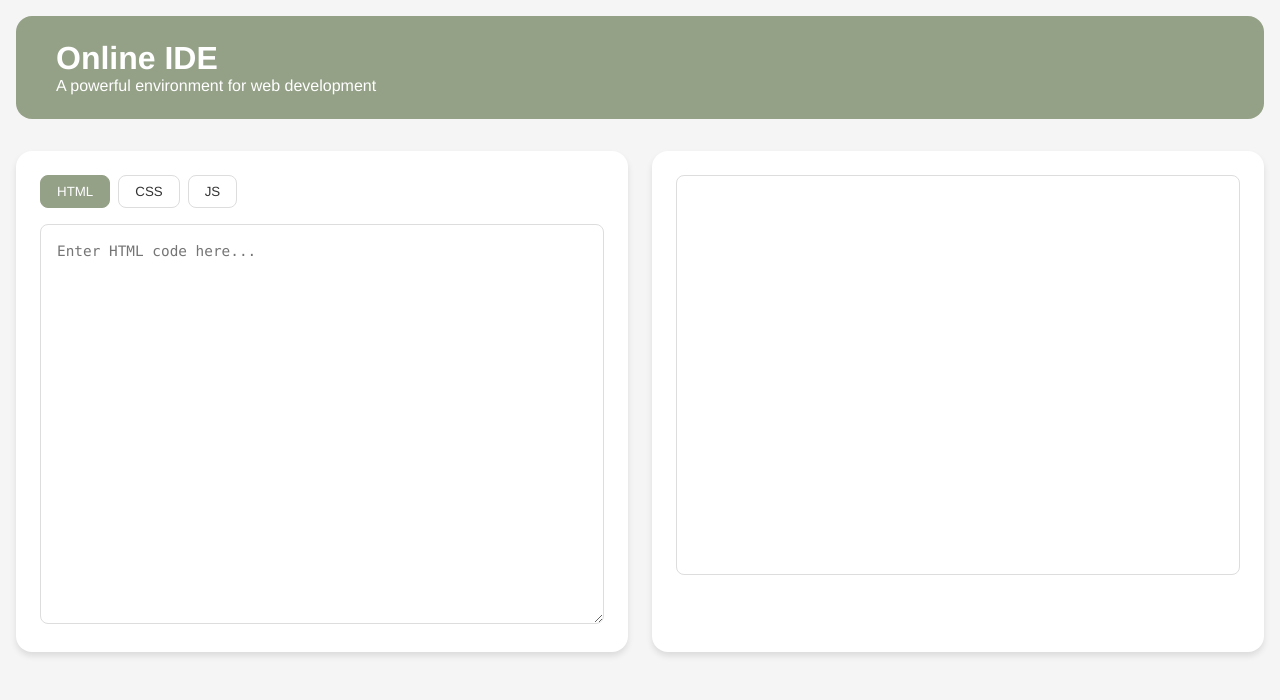
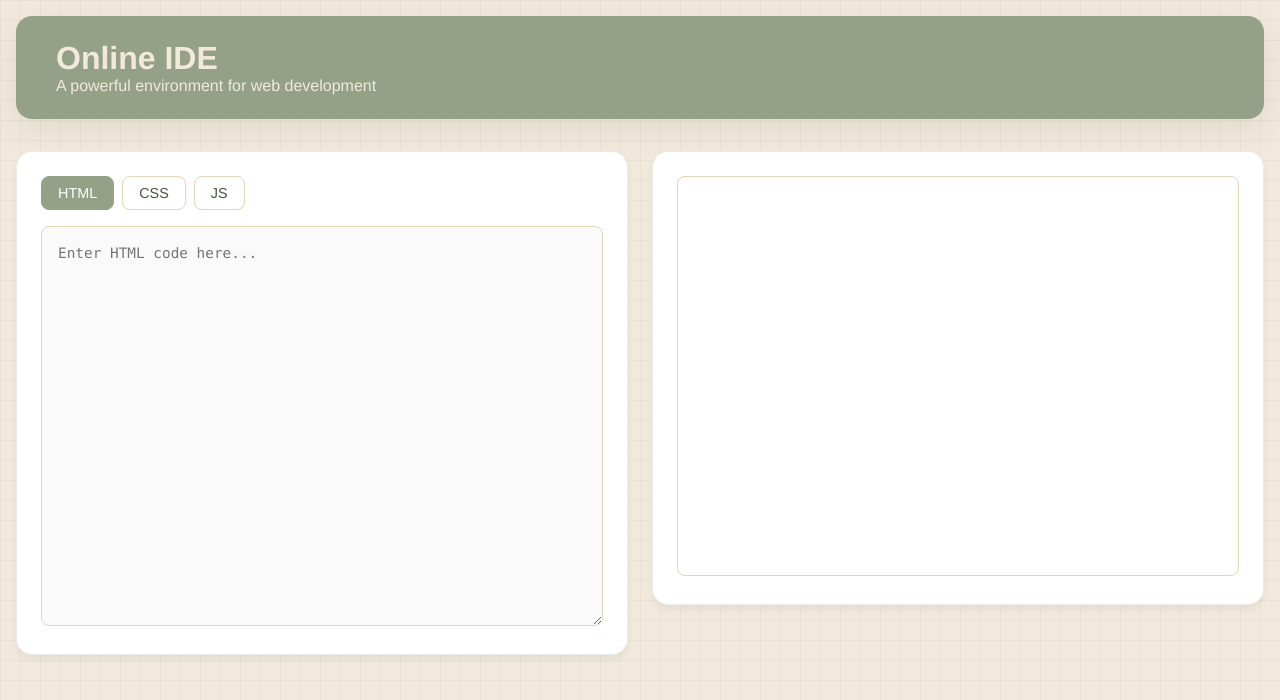
Before and after one commit to Aurora-291/Online-IDE, a plain HTML site: page index.html in a window 1280 px wide. Drawn offline with Linux system fonts and the light colour scheme.

Commit message:
Foundation CSS styling and layout

```diff
--- a/style.css
+++ b/style.css
@@ -1,3 +1,15 @@
+:root {
+    --sage: #94A187;
+    --cream: #F2E9DC;
+    --terra: #C1665A;
+    --forest: #465442;
+    --sand: #E4D5B7;
+    --stone: #8A857E;
+    --leaf: #739072;
+    --active-tab: var(--sage);
+    --tab-hover: #A8B39D;
+}
+
 * {
     margin: 0;
     padding: 0;
@@ -6,10 +18,14 @@
 }
 
 body {
-    background: #f5f5f5;
-    color: #333;
+    background: var(--cream);
+    color: var(--forest);
     min-height: 100vh;
     padding: 1rem;
+    background-image:
+        linear-gradient(rgba(148, 161, 135, 0.1) 1px, transparent 1px),
+        linear-gradient(90deg, rgba(148, 161, 135, 0.1) 1px, transparent 1px);
+    background-size: 20px 20px;
 }
 
 .container {
@@ -23,44 +39,72 @@ body {
     align-items: center;
     margin-bottom: 2rem;
     padding: 1.5rem 2.5rem;
-    background: #94A187;
+    background: var(--sage);
     border-radius: 1rem;
-    color: white;
+    color: var(--cream);
+    box-shadow: 0 10px 30px rgba(70, 84, 66, 0.1);
+}
+
+.header-content {
+    text-align: left;
 }
 
 .editor-container {
     display: grid;
     gap: 1.5rem;
     margin-bottom: 1.5rem;
-    grid-template-columns: 1fr 1fr;
+    grid-template-columns: 1fr;
+}
+
+@media (min-width: 1024px) {
+    .editor-container {
+        grid-template-columns: 1fr 1fr;
+    }
 }
 
 .code-panel, .preview-panel {
     background: white;
     padding: 1.5rem;
     border-radius: 1rem;
-    box-shadow: 0 4px 6px rgba(0, 0, 0, 0.1);
+    box-shadow: 0 4px 6px rgba(70, 84, 66, 0.08);
+    transition: all 0.3s ease;
+    border: 1px solid rgba(70, 84, 66, 0.1);
+    height: fit-content;
+}
+
+.tabs-container {
+    display: flex;
+    justify-content: space-between;
+    align-items: center;
+    margin-bottom: 1rem;
 }
 
 .tabs {
     display: flex;
     gap: 0.5rem;
-    margin-bottom: 1rem;
 }
 
 .tab {
     padding: 0.5rem 1rem;
     border-radius: 0.5rem;
     cursor: pointer;
+    transition: all 0.3s ease;
     background: transparent;
-    border: 1px solid #ddd;
-    color: #333;
+    border: 1px solid var(--sand);
+    color: var(--forest);
+    font-size: 0.9rem;
+    font-weight: 500;
+}
+
+.tab:hover {
+    background: var(--tab-hover);
+    color: white;
 }
 
 .tab.active {
-    background: #94A187;
+    background: var(--active-tab);
     color: white;
-    border-color: #94A187;
+    border-color: var(--active-tab);
 }
 
 .editor {
@@ -75,18 +119,27 @@ textarea {
     width: 100%;
     height: 400px;
     padding: 1rem;
-    border: 1px solid #ddd;
+    border: 1px solid var(--sand);
     border-radius: 0.5rem;
     font-family: 'Monaco', 'Consolas', monospace;
     font-size: 0.9rem;
     line-height: 1.5;
     resize: vertical;
+    background: #FAFAFA;
+    color: #2a2a2a;
+    transition: all 0.3s ease;
+}
+
+textarea:focus {
+    outline: none;
+    border-color: var(--sage);
+    box-shadow: 0 0 0 2px rgba(148, 161, 135, 0.1);
 }
 
 #output-frame {
     width: 100%;
     height: 400px;
-    border: 1px solid #ddd;
+    border: 1px solid var(--sand);
     border-radius: 0.5rem;
     background: white;
 }
```
